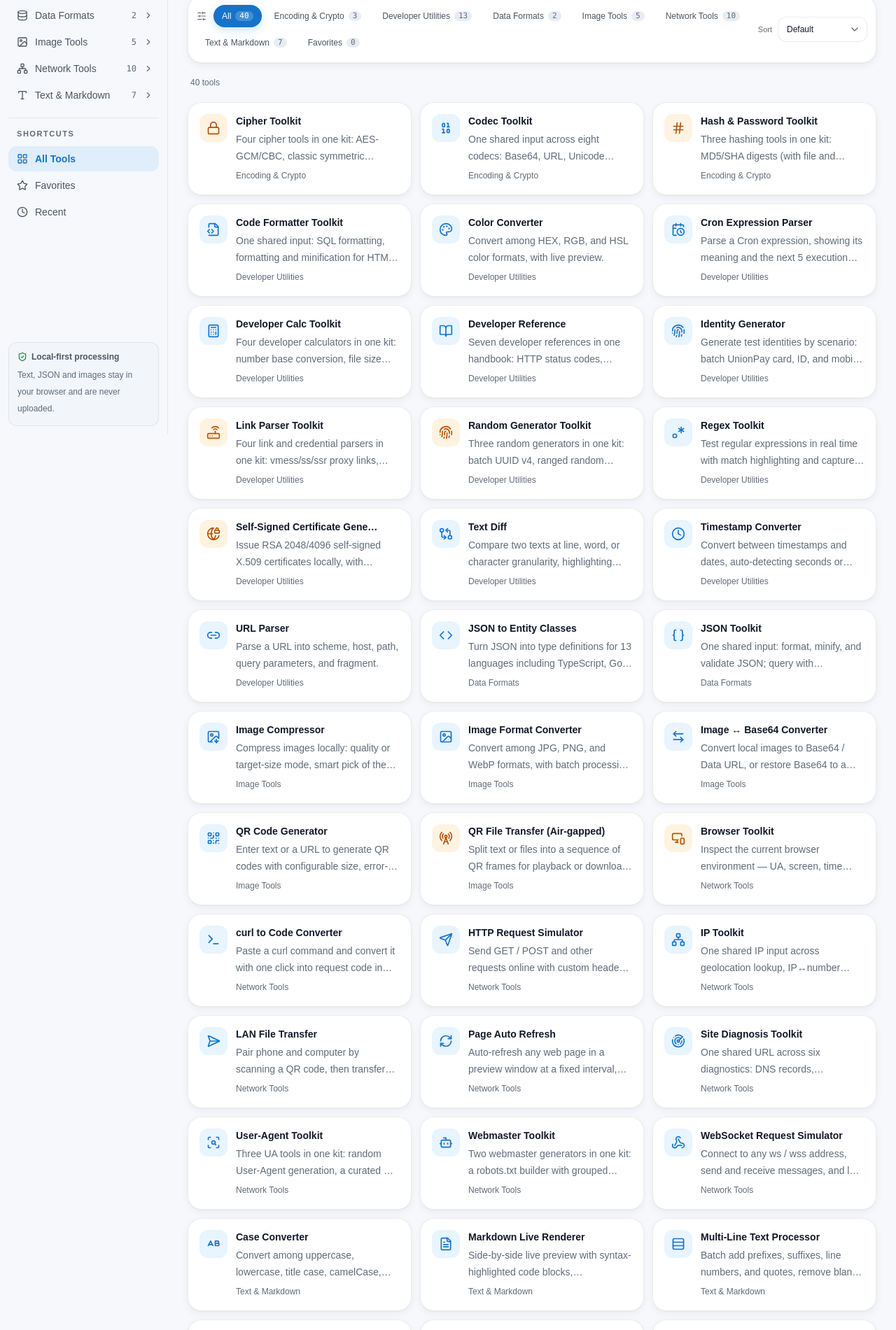
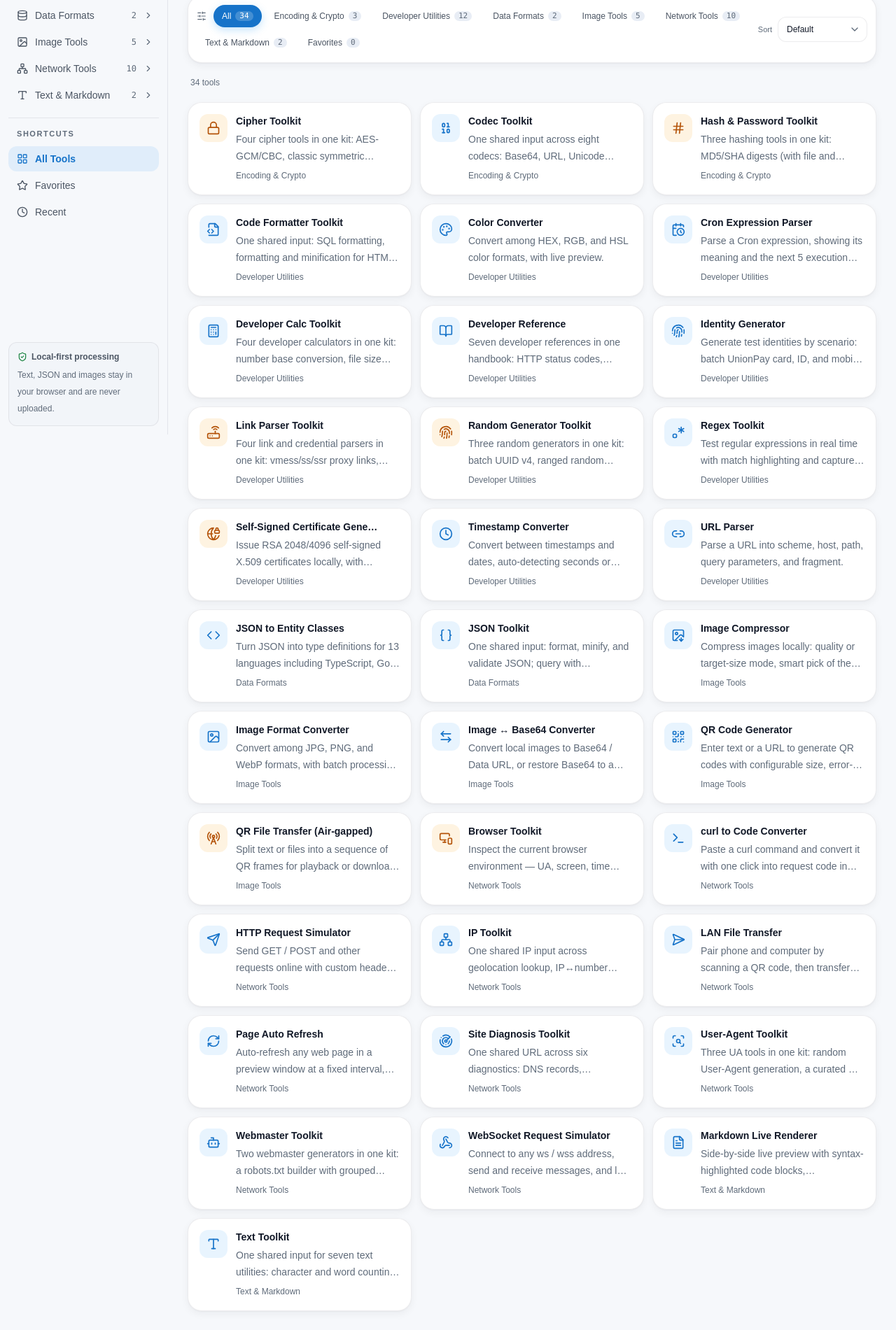
Before and after one commit to YuChuanhui3/devtoolbox, a React (Vite) app: page /tools in a window 1280 px wide. Shown: the part 180-2081 px from the top of the page at 70% size. Built offline with nearby package versions, Linux system fonts and the light colour scheme.

Commit message:
Merge seven text tools into one shared-input text toolkit

```diff
--- a/src/data/tools.ts
+++ b/src/data/tools.ts
@@ -295,18 +295,6 @@ const RAW_TOOLS: ToolMeta[] = [
     priority: 'P1',
   },
   {
-    id: 'text-diff',
-    name: '文本 / 代码对比',
-    nameEn: 'Text Diff',
-    category: 'dev',
-    description: '按行 / 词 / 字符三种粒度对比两段文本，高亮新增、删除与修改，可忽略空白或按 JSON 对比。',
-    descriptionEn: 'Compare two texts at line, word, or character granularity, highlighting additions, deletions, and changes, with whitespace-insensitive and JSON modes.',
-    tags: ['diff', '对比', '文本', '代码'],
-    aliases: ['diff', '文本对比', '代码对比', '文本diff', '文字对比', '段落对比', '差异对比', 'compare'],
-    icon: 'GitCompareArrows',
-    priority: 'P1',
-  },
-  {
     id: 'link-parser-toolkit',
     subFeatures: [
     { id: 'proxy-link', name: { zh: '代理链接', en: 'Proxy Link' }, keywords: ['clash', 'v2ray', '订阅链接', '机场'] },
@@ -357,76 +345,26 @@ const RAW_TOOLS: ToolMeta[] = [
 
   // ---------------- 文本处理 ----------------
   {
-    id: 'text-dedupe',
-    name: '文本去重',
-    nameEn: 'Text Dedupe',
+    id: 'text-toolkit',
+    subFeatures: [
+    { id: 'count', name: { zh: '字数统计', en: 'Word Counter' }, keywords: ['字数', '字符数', '统计', 'word count', '段落'] },
+    { id: 'occurrence', name: { zh: '出现次数', en: 'Occurrence Counter' }, keywords: ['词频', '频率', '出现次数', 'count'] },
+    { id: 'sort', name: { zh: '文本排序', en: 'Text Sorter' }, keywords: ['排序', 'sort', '倒序', '随机排序'] },
+    { id: 'dedupe', name: { zh: '文本去重', en: 'Text Dedupe' }, keywords: ['去重', '重复行', 'dedupe'] },
+    { id: 'case', name: { zh: '大小写转换', en: 'Case Converter' }, keywords: ['大小写', '驼峰', 'camelCase', 'snake_case', '命名'] },
+    { id: 'multiline', name: { zh: '多行处理', en: 'Multi-Line Processor' }, keywords: ['多行', '前缀', '后缀', '行号', '批量替换'] },
+    { id: 'diff', name: { zh: '文本对比', en: 'Text Diff' }, keywords: ['diff', '对比', '差异', '代码对比'] },
+    ],
+    name: '文本工具箱',
+    nameEn: 'Text Toolkit',
     category: 'text',
-    description: '按行去重，支持忽略空行、前后空格与大小写。',
-    descriptionEn: 'Deduplicate lines, with options to ignore blank lines, surrounding whitespace, and case.',
-    tags: ['去重', '文本', '行'],
-    aliases: ['dedupe', '去重'],
-    icon: 'Filter',
+    description: '共享一份输入：字数统计、出现次数、按行排序、去重、大小写与命名风格转换、多行批量处理、文本 / 代码差异对比，七项一键切换。',
+    descriptionEn: 'One shared input for seven text utilities: character and word counting, occurrence ranking, line sorting, dedupe, case and naming-style conversion, multi-line batch processing, and text / code diffing.',
+    tags: ['字数', '统计', '词频', '排序', '去重', '大小写', '多行', '对比', 'diff', '文本'],
+    aliases: ['字数统计', '词频统计', '文本排序', '文本去重', '去重', '大小写转换', '驼峰', '多行处理', '文本对比', '代码对比', '文字对比', 'diff', 'sort', 'dedupe', 'case'],
+    icon: 'Type',
     priority: 'P0',
-  },
-  {
-    id: 'text-sort',
-    name: '文本排序',
-    nameEn: 'Text Sorter',
-    category: 'text',
-    description: '按行排序，支持正序、倒序、数字、长度与随机排序。',
-    descriptionEn: 'Sort lines ascending, descending, numerically, by length, or randomly.',
-    tags: ['排序', '文本', 'sort'],
-    aliases: ['sort', '排序'],
-    icon: 'ArrowDownUp',
-    priority: 'P0',
-  },
-  {
-    id: 'case-converter',
-    name: '大小写转换',
-    nameEn: 'Case Converter',
-    category: 'text',
-    description: '大小写、标题、驼峰、下划线、短横线与常量命名转换。',
-    descriptionEn: 'Convert among uppercase, lowercase, title case, camelCase, snake_case, kebab-case, and CONSTANT_CASE.',
-    tags: ['大小写', '命名', 'camel', 'snake'],
-    aliases: ['case', '大小写', '驼峰'],
-    icon: 'CaseUpper',
-    priority: 'P0',
-  },
-  {
-    id: 'word-count',
-    name: '字数统计',
-    nameEn: 'Word Counter',
-    category: 'text',
-    description: '统计字符、中英文、数字、单词、行数与段落数。',
-    descriptionEn: 'Count characters, Chinese and English text, digits, words, lines, and paragraphs.',
-    tags: ['字数', '统计', 'word count'],
-    aliases: ['word count', '字数', '文本统计'],
-    icon: 'Calculator',
-    priority: 'P0',
-  },
-  {
-    id: 'multi-line',
-    name: '多行文本处理',
-    nameEn: 'Multi-Line Text Processor',
-    category: 'text',
-    description: '批量添加前后缀、行号、引号，删除空行与批量替换。',
-    descriptionEn: 'Batch add prefixes, suffixes, line numbers, and quotes, remove blank lines, and replace in bulk.',
-    tags: ['多行', '批量', '前缀', '后缀', '替换'],
-    aliases: ['multiline', '多行处理'],
-    icon: 'Rows3',
-    priority: 'P1',
-  },
-  {
-    id: 'occurrence-count',
-    name: '出现次数统计',
-    nameEn: 'Occurrence Counter',
-    category: 'text',
-    description: '统计行或单词出现次数，按频次排序展示。',
-    descriptionEn: 'Count line or word occurrences and display them sorted by frequency.',
-    tags: ['统计', '频率', '单词', '行'],
-    aliases: ['count', '词频统计'],
-    icon: 'ListOrdered',
-    priority: 'P1',
+    customDraft: true,
   },
   {
     id: 'markdown-editor',
@@ -798,6 +736,13 @@ export const LEGACY_TOOL_IDS: Record<string, string> = {
   'sql-formatter': 'code-format-toolkit',
   'web-formatter': 'code-format-toolkit',
   'html-entities': 'code-format-toolkit',
+  'word-count': 'text-toolkit',
+  'occurrence-count': 'text-toolkit',
+  'text-sort': 'text-toolkit',
+  'text-dedupe': 'text-toolkit',
+  'case-converter': 'text-toolkit',
+  'multi-line': 'text-toolkit',
+  'text-diff': 'text-toolkit',
   'html-cleaner': 'code-format-toolkit',
   'regex-tester': 'regex-toolkit',
   'regex-escape': 'regex-toolkit',
@@ -871,6 +816,13 @@ export const LEGACY_TOOL_MODES: Record<string, string> = {
   'sql-formatter': 'sql',
   'web-formatter': 'web',
   'html-entities': 'web',
+  'word-count': 'count',
+  'occurrence-count': 'occurrence',
+  'text-sort': 'sort',
+  'text-dedupe': 'dedupe',
+  'case-converter': 'case',
+  'multi-line': 'multiline',
+  'text-diff': 'diff',
   'html-cleaner': 'web',
   'http-status': 'http-status',
   'http-headers': 'http-headers',
--- /dev/null
+++ b/src/tools/TextToolkitTool.tsx
@@ -0,0 +1,163 @@
+import { useState } from 'react';
+import {
+  CaseUpper,
+  GitCompareArrows,
+  ListOrdered,
+  Rows3,
+  SortAsc,
+  Repeat1,
+  Type,
+} from 'lucide-react';
+import { ToolkitTabs } from '@/components/tool/ToolkitTabs';
+import { useToolContext } from '@/components/tool/ToolContext';
+import { useDraftAutosave } from '@/hooks/useDraftAutosave';
+import { useI18n } from '@/i18n/I18nProvider';
+import { useToolkitMode } from '@/hooks/useToolkitMode';
+import { LazyPanel } from '@/components/tool/LazyPanel';
+import { CasePanel } from './text-toolkit/CasePanel';
+import { DedupePanel } from './text-toolkit/DedupePanel';
+import { DiffPanel } from './text-toolkit/DiffPanel';
+import { MultiLinePanel } from './text-toolkit/MultiLinePanel';
+import { OccurrencePanel } from './text-toolkit/OccurrencePanel';
+import { SortPanel } from './text-toolkit/SortPanel';
+import { WordCountPanel } from './text-toolkit/WordCountPanel';
+
+type TextMode = 'count' | 'occurrence' | 'sort' | 'dedupe' | 'case' | 'multiline' | 'diff';
+
+const MODES: TextMode[] = ['count', 'occurrence', 'sort', 'dedupe', 'case', 'multiline', 'diff'];
+
+interface ToolkitDraft {
+  input: string;
+  diffRight: string;
+}
+
+function readDraft(raw: string): ToolkitDraft {
+  if (!raw) return { input: '', diffRight: '' };
+  try {
+    const parsed = JSON.parse(raw) as unknown;
+    if (parsed && typeof parsed === 'object' && !Array.isArray(parsed)) {
+      const pair = parsed as { input?: unknown; right?: unknown };
+      return {
+        input: typeof pair.input === 'string' ? pair.input : '',
+        diffRight: typeof pair.right === 'string' ? pair.right : '',
+      };
+    }
+  } catch {
+    /* 旧版草稿就是纯文本输入，直接回退 */
+  }
+  return { input: raw, diffRight: '' };
+}
+
+export default function TextToolkitTool() {
+  const { t } = useI18n();
+  const toolContext = useToolContext();
+  const [restored] = useState(() => readDraft(toolContext?.initialInput ?? ''));
+  const [mode, setMode] = useToolkitMode<TextMode>(MODES, 'count');
+  const [inputState, setInputState] = useState(restored.input);
+  const [diffRightState, setDiffRightState] = useState(restored.diffRight);
+
+  const { markDirty } = useDraftAutosave(
+    () =>
+      inputState || diffRightState
+        ? JSON.stringify({ input: inputState, right: diffRightState })
+        : null,
+    [inputState, diffRightState],
+    () => {
+      setInputState('');
+      setDiffRightState('');
+    },
+  );
+
+  const setInput = (value: string) => {
+    markDirty();
+    setInputState(value);
+  };
+
+  const setDiffRight = (value: string) => {
+    markDirty();
+    setDiffRightState(value);
+  };
+
+  const sharedProps = { value: inputState, onValueChange: setInput };
+
+  return (
+    <div className="space-y-4">
+      <ToolkitTabs<TextMode>
+        value={mode}
+        onChange={setMode}
+        ariaLabel={t({ zh: '文本处理类型', en: 'Text tool' })}
+        options={[
+          {
+            value: 'count',
+            label: t({ zh: '字数统计', en: 'Counter' }),
+            icon: <Type className="h-3.5 w-3.5" aria-hidden="true" />,
+          },
+          {
+            value: 'occurrence',
+            label: t({ zh: '出现次数', en: 'Occurrences' }),
+            icon: <ListOrdered className="h-3.5 w-3.5" aria-hidden="true" />,
+          },
+          {
+            value: 'sort',
+            label: t({ zh: '文本排序', en: 'Sort' }),
+            icon: <SortAsc className="h-3.5 w-3.5" aria-hidden="true" />,
+          },
+          {
+            value: 'dedupe',
+            label: t({ zh: '文本去重', en: 'Dedupe' }),
+            icon: <Repeat1 className="h-3.5 w-3.5" aria-hidden="true" />,
+          },
+          {
+            value: 'case',
+            label: t({ zh: '大小写转换', en: 'Case' }),
+            icon: <CaseUpper className="h-3.5 w-3.5" aria-hidden="true" />,
+          },
+          {
+            value: 'multiline',
+            label: t({ zh: '多行处理', en: 'Lines' }),
+            icon: <Rows3 className="h-3.5 w-3.5" aria-hidden="true" />,
+          },
+          {
+            value: 'diff',
+            label: t({ zh: '文本对比', en: 'Diff' }),
+            icon: <GitCompareArrows className="h-3.5 w-3.5" aria-hidden="true" />,
+          },
+        ]}
+      />
+
+      <LazyPanel active={mode === 'count'}>
+        <WordCountPanel {...sharedProps} active={mode === 'count'} />
+      </LazyPanel>
+      <LazyPanel active={mode === 'occurrence'}>
+        <OccurrencePanel {...sharedProps} active={mode === 'occurrence'} />
+      </LazyPanel>
+      <LazyPanel active={mode === 'sort'}>
+        <SortPanel {...sharedProps} active={mode === 'sort'} />
+      </LazyPanel>
+      <LazyPanel active={mode === 'dedupe'}>
+        <DedupePanel {...sharedProps} active={mode === 'dedupe'} />
+      </LazyPanel>
+      <LazyPanel active={mode === 'case'}>
+        <CasePanel {...sharedProps} active={mode === 'case'} />
+      </LazyPanel>
+      <LazyPanel active={mode === 'multiline'}>
+        <MultiLinePanel {...sharedProps} active={mode === 'multiline'} />
+      </LazyPanel>
+      <LazyPanel active={mode === 'diff'}>
+        <DiffPanel
+          value={inputState}
+          onValueChange={setInput}
+          right={diffRightState}
+          onRightChange={setDiffRight}
+        />
+      </LazyPanel>
+
+      <p className="text-center text-[11px] leading-5 text-ink-3">
+        {t({
+          zh: '七项文本处理共享同一份输入：粘贴一次，点选类型即可查看统计、排序、去重、改名、多行处理与对比结果 · 仅「文本对比」需要第二段输入',
+          en: 'All seven text tools share one input: paste once, then pick a mode to see counts, sorting, dedupe, casing, line processing and diffs · only Diff needs a second block',
+        })}
+      </p>
+    </div>
+  );
+}
--- a/src/tools/registry.tsx
+++ b/src/tools/registry.tsx
@@ -22,7 +22,6 @@ export const TOOL_COMPONENTS: Record<string, LazyExoticComponent<ComponentType>>
   'color-converter': lazy(() => import('./ColorTool')),
   'cron-parser': lazy(() => import('./CronTool')),
   'code-format-toolkit': lazy(() => import('./CodeFormatToolkitTool')),
-  'text-diff': lazy(() => import('./DiffTool')),
   'regex-toolkit': lazy(() => import('./RegexToolkitTool')),
   'link-parser-toolkit': lazy(() => import('./LinkParserToolkitTool')),
   'dev-calc-toolkit': lazy(() => import('./DevCalcToolkitTool')),
@@ -30,12 +29,7 @@ export const TOOL_COMPONENTS: Record<string, LazyExoticComponent<ComponentType>>
   'identity-toolkit': lazy(() => import('./IdentityToolkitTool')),
 
   // 文本处理
-  'text-dedupe': lazy(() => import('./TextDedupeTool')),
-  'text-sort': lazy(() => import('./TextSortTool')),
-  'case-converter': lazy(() => import('./CaseConverterTool')),
-  'word-count': lazy(() => import('./WordCountTool')),
-  'multi-line': lazy(() => import('./MultiLineTool')),
-  'occurrence-count': lazy(() => import('./OccurrenceCountTool')),
+  'text-toolkit': lazy(() => import('./TextToolkitTool')),
 
   // Markdown
   'markdown-editor': lazy(() => import('./MarkdownTool')),
--- a/src/tools/CaseConverterTool.tsx
+++ b/src/tools/text-toolkit/CasePanel.tsx
@@ -1,10 +1,11 @@
-import { useMemo, useState } from 'react';
+import { useMemo } from 'react';
 import { CaseUpper } from 'lucide-react';
 import { Panel } from '@/components/ui/Panel';
 import { InputPanel, StatsBar } from '@/components/tool/EditorPanels';
 import { ActionBar, ClearButton, CopyButton, CopyIconButton, DownloadButton, SampleButton } from '@/components/tool/ToolActions';
 import { useI18n } from '@/i18n/I18nProvider';
 import { countTextStats } from '@/lib/text';
+import type { TextPanelProps } from './types';
 
 const SAMPLE = 'hello World, this is DevToolbox';
 
@@ -55,9 +56,8 @@ function buildVariants(input: string): Array<{ label: string; value: string }> {
   ];
 }
 
-export default function CaseConverterTool() {
+export function CasePanel({ value: input, onValueChange: setInput }: TextPanelProps) {
   const { t } = useI18n();
-  const [input, setInput] = useState(SAMPLE);
 
   const variants = useMemo(() => buildVariants(input), [input]);
   const stats = useMemo(() => countTextStats(input), [input]);
--- a/src/tools/TextDedupeTool.tsx
+++ b/src/tools/text-toolkit/DedupePanel.tsx
@@ -4,6 +4,7 @@ import { TransformTool } from '@/components/tool/TransformTool';
 import { useI18n } from '@/i18n/I18nProvider';
 import { countLines, splitLines } from '@/lib/text';
 import { SAMPLE_MULTILINE } from '@/data/samples';
+import type { TextPanelProps } from './types';
 
 interface Options {
   ignoreEmpty: boolean;
@@ -45,7 +46,7 @@ function dedupe(input: string, options: Options): string {
   return result.join('\n');
 }
 
-export default function TextDedupeTool() {
+export function DedupePanel({ value, onValueChange, active }: TextPanelProps) {
   const { t } = useI18n();
   const [options, setOptions] = useState<Options>(DEFAULT);
   const update = <K extends keyof Options>(key: K, value: Options[K]) =>
@@ -53,6 +54,9 @@ export default function TextDedupeTool() {
 
   return (
     <TransformTool
+      value={value}
+      onValueChange={onValueChange}
+      active={active}
       transform={(input) => dedupe(input, options)}
       sample={SAMPLE_MULTILINE}
       inputLabel={{ zh: '原始文本', en: 'Source text' }}
--- a/src/tools/DiffTool.tsx
+++ b/src/tools/text-toolkit/DiffPanel.tsx
@@ -26,6 +26,7 @@ import {
   SAMPLE_TEXT_DIFF_RIGHT,
 } from '@/data/samples';
 import { cn } from '@/lib/cn';
+import type { DiffPanelProps } from './types';
 
 type Granularity = 'line' | InlineGranularity;
 
@@ -41,10 +42,8 @@ interface Stats {
   unchanged: number;
 }
 
-export default function DiffTool() {
+export function DiffPanel({ value: left, onValueChange: setLeft, right, onRightChange: setRight }: DiffPanelProps) {
   const { t } = useI18n();
-  const [left, setLeft] = useState(SAMPLE_DIFF_LEFT);
-  const [right, setRight] = useState(SAMPLE_DIFF_RIGHT);
   const [granularity, setGranularity] = useState<Granularity>('line');
   const [ignoreWhitespace, setIgnoreWhitespace] = useState(false);
   const [compareAsJson, setCompareAsJson] = useState(false);
--- a/src/tools/MultiLineTool.tsx
+++ b/src/tools/text-toolkit/MultiLinePanel.tsx
@@ -12,6 +12,7 @@ import type { Localized } from '@/i18n/locale';
 import { countLines, countTextStats, splitLines } from '@/lib/text';
 import { errorHint } from '@/lib/errors';
 import { SAMPLE_MULTILINE } from '@/data/samples';
+import type { TextPanelProps } from './types';
 
 interface Options {
   trim: boolean;
@@ -104,9 +105,8 @@ function processText(input: string, options: Options): { output: string; error:
   };
 }
 
-export default function MultiLineTool() {
+export function MultiLinePanel({ value: input, onValueChange: setInput }: TextPanelProps) {
   const { t } = useI18n();
-  const [input, setInput] = useState(SAMPLE_MULTILINE);
   const [options, setOptions] = useState<Options>(DEFAULT);
 
   const processed = useMemo(() => processText(input, options), [input, options]);
--- a/src/tools/OccurrenceCountTool.tsx
+++ b/src/tools/text-toolkit/OccurrencePanel.tsx
@@ -8,6 +8,7 @@ import { ActionBar, ClearButton, CopyButton, DownloadButton, SampleButton } from
 import { useI18n } from '@/i18n/I18nProvider';
 import { splitLines } from '@/lib/text';
 import { SAMPLE_REGEX_TEXT } from '@/data/samples';
+import type { TextPanelProps } from './types';
 
 type Mode = 'lines' | 'words';
 
@@ -37,9 +38,8 @@ function countOccurrences(text: string, mode: Mode, ignoreCase: boolean, ignoreE
   };
 }
 
-export default function OccurrenceCountTool() {
+export function OccurrencePanel({ value: input, onValueChange: setInput }: TextPanelProps) {
   const { t } = useI18n();
-  const [input, setInput] = useState(SAMPLE_REGEX_TEXT);
   const [mode, setMode] = useState<Mode>('words');
   const [ignoreCase, setIgnoreCase] = useState(true);
   const [ignoreEmpty, setIgnoreEmpty] = useState(true);
--- a/src/tools/TextSortTool.tsx
+++ b/src/tools/text-toolkit/SortPanel.tsx
@@ -7,6 +7,7 @@ import { TransformTool } from '@/components/tool/TransformTool';
 import { useI18n } from '@/i18n/I18nProvider';
 import { countLines, splitLines } from '@/lib/text';
 import { SAMPLE_MULTILINE } from '@/data/samples';
+import type { TextPanelProps } from './types';
 
 type Order = 'asc' | 'desc' | 'random';
 type Mode = 'text' | 'numeric' | 'length';
@@ -51,7 +52,7 @@ function sortLines(
   return sorted.join('\n');
 }
 
-export default function TextSortTool() {
+export function SortPanel({ value, onValueChange, active }: TextPanelProps) {
   const { t } = useI18n();
   const [order, setOrder] = useState<Order>('asc');
   const [mode, setMode] = useState<Mode>('text');
@@ -61,6 +62,9 @@ export default function TextSortTool() {
 
   return (
     <TransformTool
+      value={value}
+      onValueChange={onValueChange}
+      active={active}
       transform={(input) => sortLines(input, { order, mode, ignoreCase, removeEmpty })}
       sample={SAMPLE_MULTILINE}
       inputLabel={{ zh: '原始文本', en: 'Source text' }}
--- a/src/tools/WordCountTool.tsx
+++ b/src/tools/text-toolkit/WordCountPanel.tsx
@@ -1,4 +1,4 @@
-import { useMemo, useState } from 'react';
+import { useMemo } from 'react';
 import { Calculator } from 'lucide-react';
 import { Panel } from '@/components/ui/Panel';
 import { InputPanel } from '@/components/tool/EditorPanels';
@@ -6,15 +6,15 @@ import { ActionBar, ClearButton, CopyButton, DownloadButton, SampleButton } from
 import { useI18n } from '@/i18n/I18nProvider';
 import type { L10n } from '@/i18n/locale';
 import { countTextStats } from '@/lib/text';
+import type { TextPanelProps } from './types';
 
 const SAMPLE = `DevToolbox 是一个开发者在线工具箱。
 
 它提供 JSON 格式化、Base64 编解码、时间戳转换等 40 多个常用工具。
 All tools run locally in your browser.`;
 
-export default function WordCountTool() {
+export function WordCountPanel({ value: input, onValueChange: setInput }: TextPanelProps) {
   const { t } = useI18n();
-  const [input, setInput] = useState(SAMPLE);
   const stats = useMemo(() => countTextStats(input), [input]);
 
   const rows: Array<{ label: L10n; value: number; hint: L10n }> = [
--- /dev/null
+++ b/src/tools/text-toolkit/types.ts
@@ -0,0 +1,13 @@
+export interface TextPanelProps {
+  /** 工具箱共享输入（由父组件持有并持久化草稿）。 */
+  value: string;
+  onValueChange: (value: string) => void;
+  /** 当前模式是否为该面板（门控 ⌘Enter）。 */
+  active: boolean;
+}
+
+export interface DiffPanelProps extends Omit<TextPanelProps, 'active'> {
+  /** 对比工具的右侧输入。 */
+  right: string;
+  onRightChange: (value: string) => void;
+}
```
Also changed, not shown: 1 other file (tests, documents, lock files or other folders).
